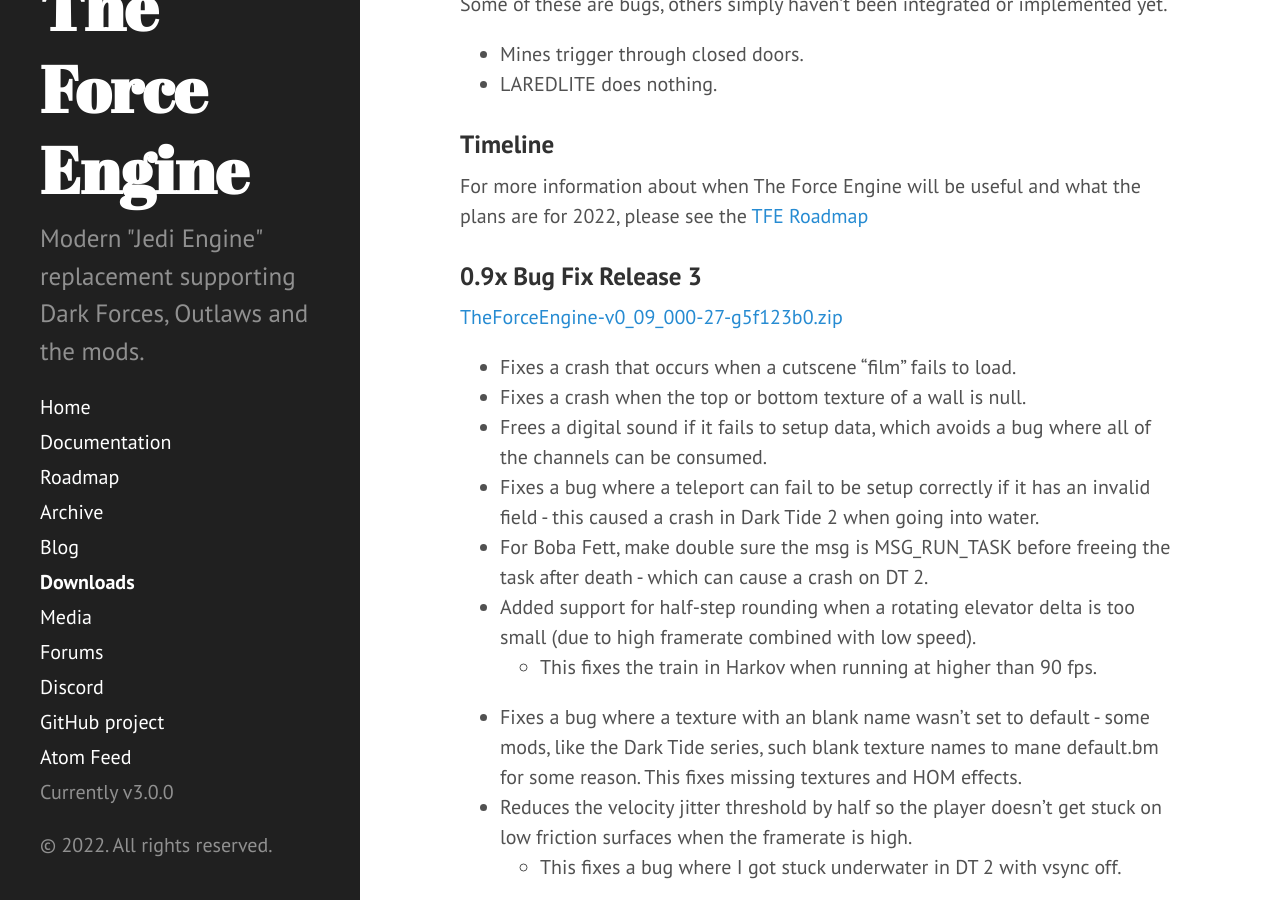
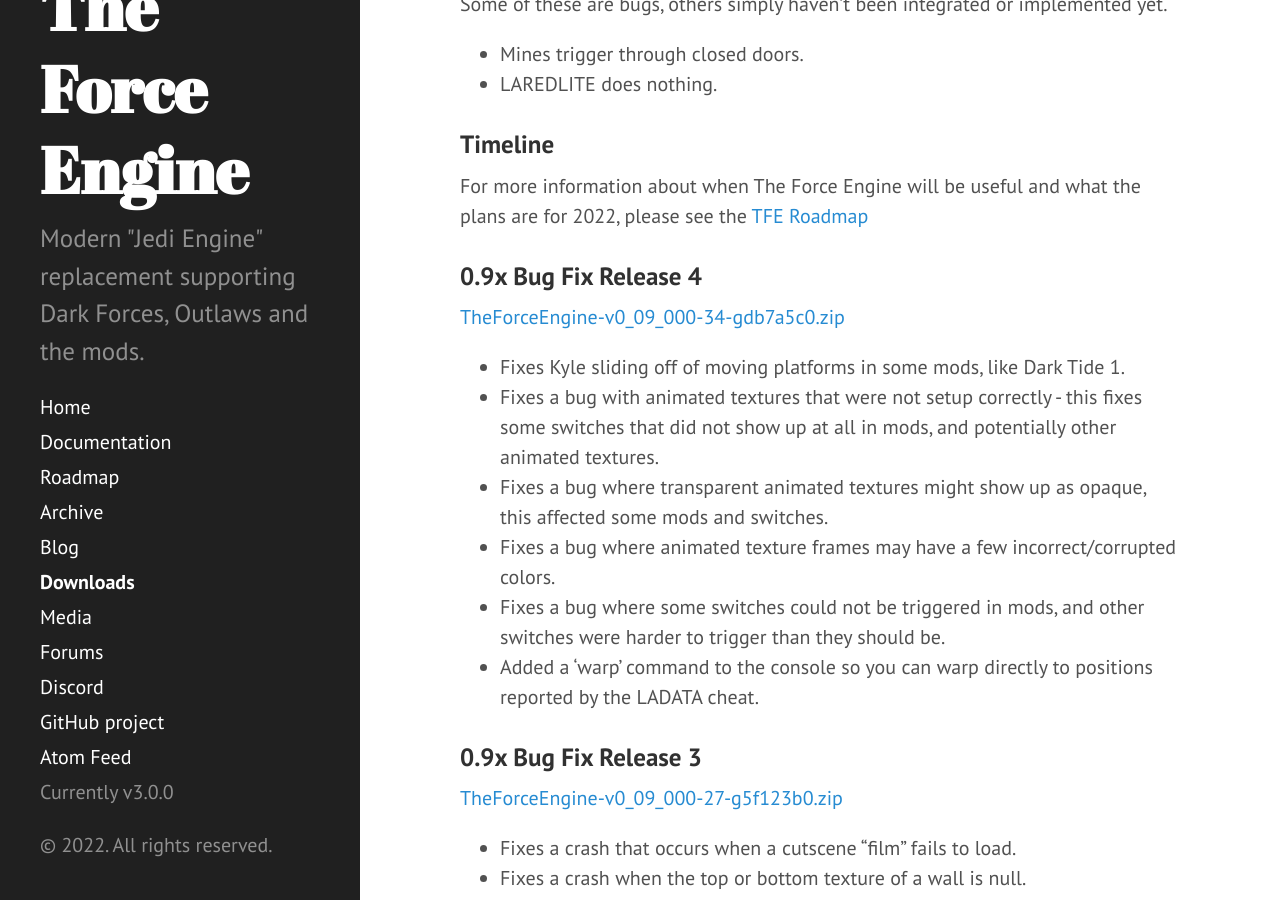
Before and after one commit to TheForceEngine/TheForceEngine.github.io, a Jekyll site: the page built from downloads.md, in a window 1280 px wide and 900 px high, scrolled down 252 px. Built offline with Jekyll 4.4.1, drawn with Linux system fonts in a browser that asks for light colours.

Commit message:
Update downloads.md

```diff
--- a/downloads.md
+++ b/downloads.md
@@ -12,6 +12,15 @@
 
 ### Timeline
 For more information about when The Force Engine will be useful and what the plans are for 2022, please see the [TFE Roadmap](Roadmap.md)
+
+### 0.9x Bug Fix Release 4
+[TheForceEngine-v0_09_000-34-gdb7a5c0.zip](archive/TheForceEngine-v0_09_000-34-gdb7a5c0.zip) <br>
+* Fixes Kyle sliding off of moving platforms in some mods, like Dark Tide 1.
+* Fixes a bug with animated textures that were not setup correctly - this fixes some switches that did not show up at all in mods, and potentially other animated textures.
+* Fixes a bug where transparent animated textures might show up as opaque, this affected some mods and switches.
+* Fixes a bug where animated texture frames may have a few incorrect/corrupted colors.
+* Fixes a bug where some switches could not be triggered in mods, and other switches were harder to trigger than they should be.
+* Added a 'warp' command to the console so you can warp directly to positions reported by the LADATA cheat.
 
 ### 0.9x Bug Fix Release 3
 [TheForceEngine-v0_09_000-27-g5f123b0.zip](archive/TheForceEngine-v0_09_000-27-g5f123b0.zip) <br>
```
